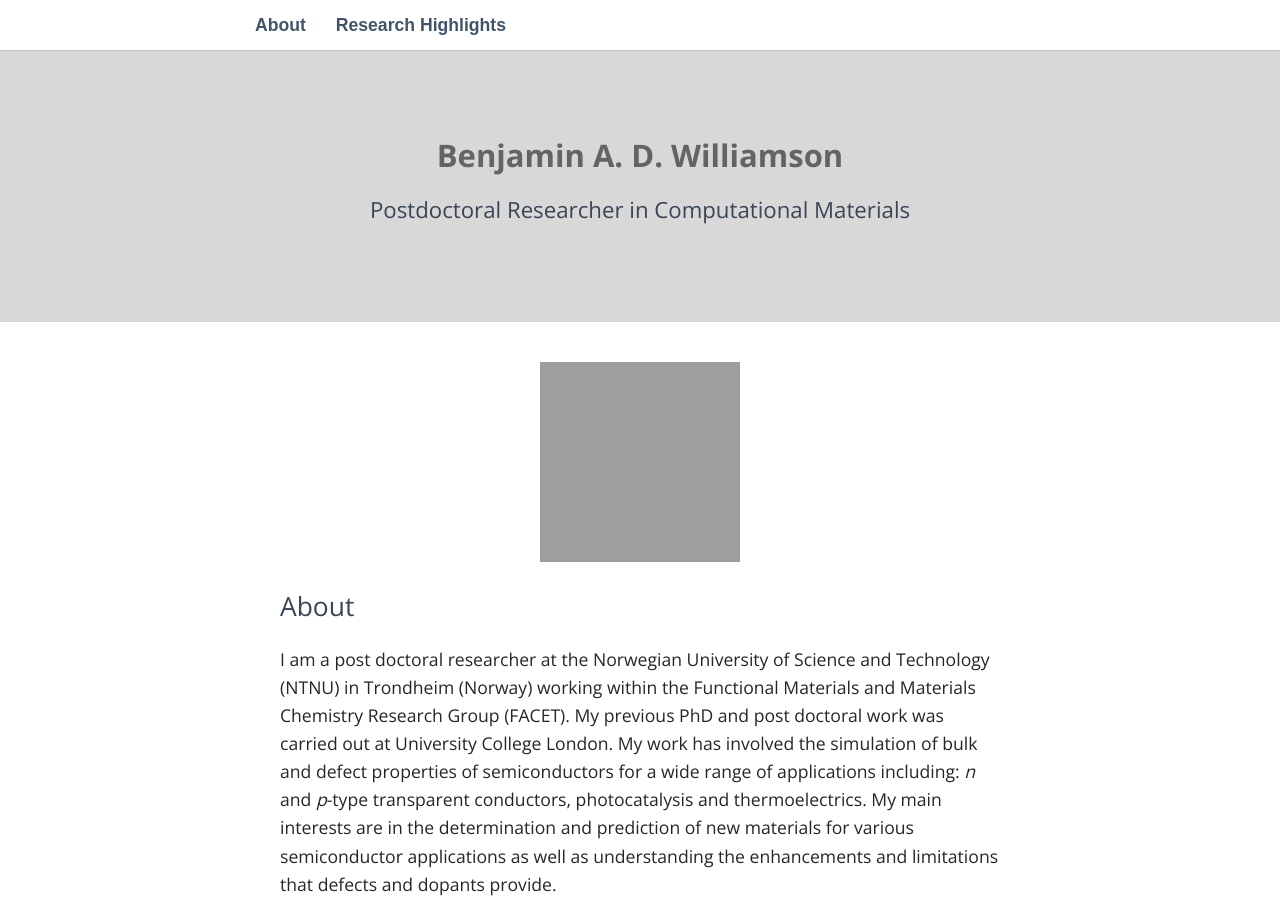
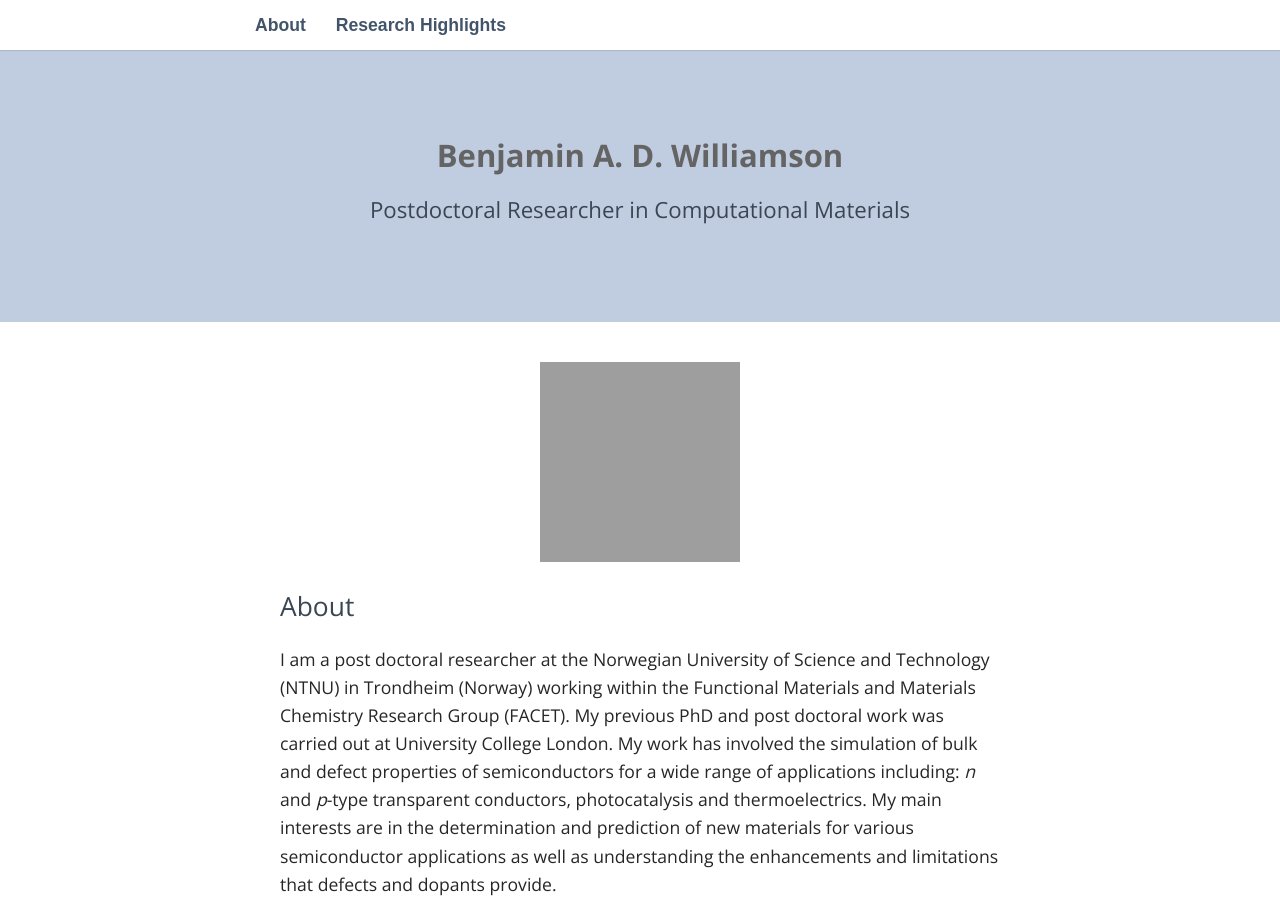
Before and after one commit to badw/badw.github.io, a Jekyll site: the page built from index.md, in a window 1280 px wide and 900 px high. Built offline with Jekyll 4.4.1, drawn with Linux system fonts in a browser that asks for light colours; some web fonts are replaced; grey boxes are pictures that could not be loaded.

Commit message:
changed header colour

```diff
--- a/_sass/_base.scss
+++ b/_sass/_base.scss
@@ -7,7 +7,7 @@ $link-hover-color: $main;
 $heading-font: 'Open Sans', sans-serif;
 $heading-font-color: #3a4654;
 $light: #E7EDF4;
-$header: #d8d8d8;
+$header: #c0cde0;
 $grey-color: #727272;
 *,
 *::before,
```
